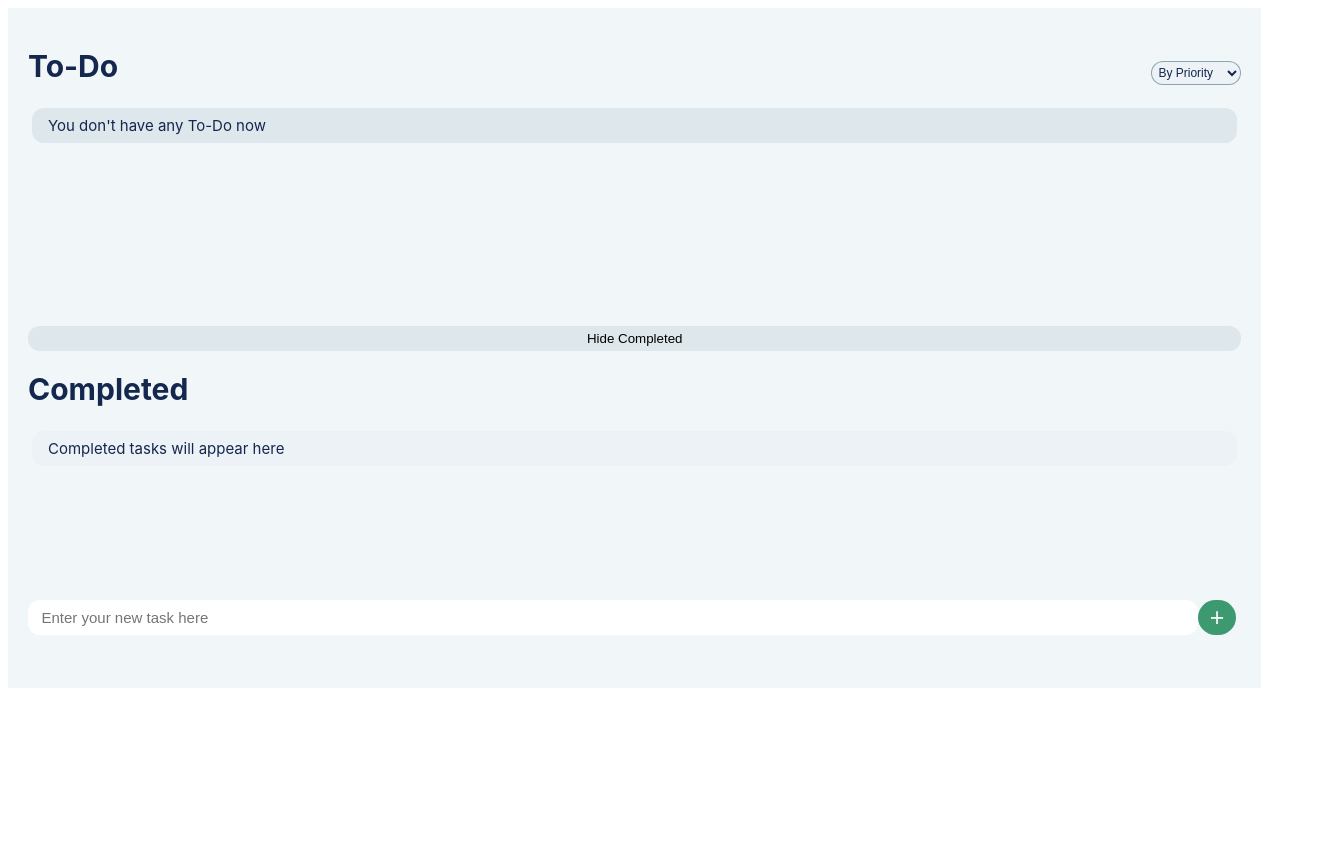
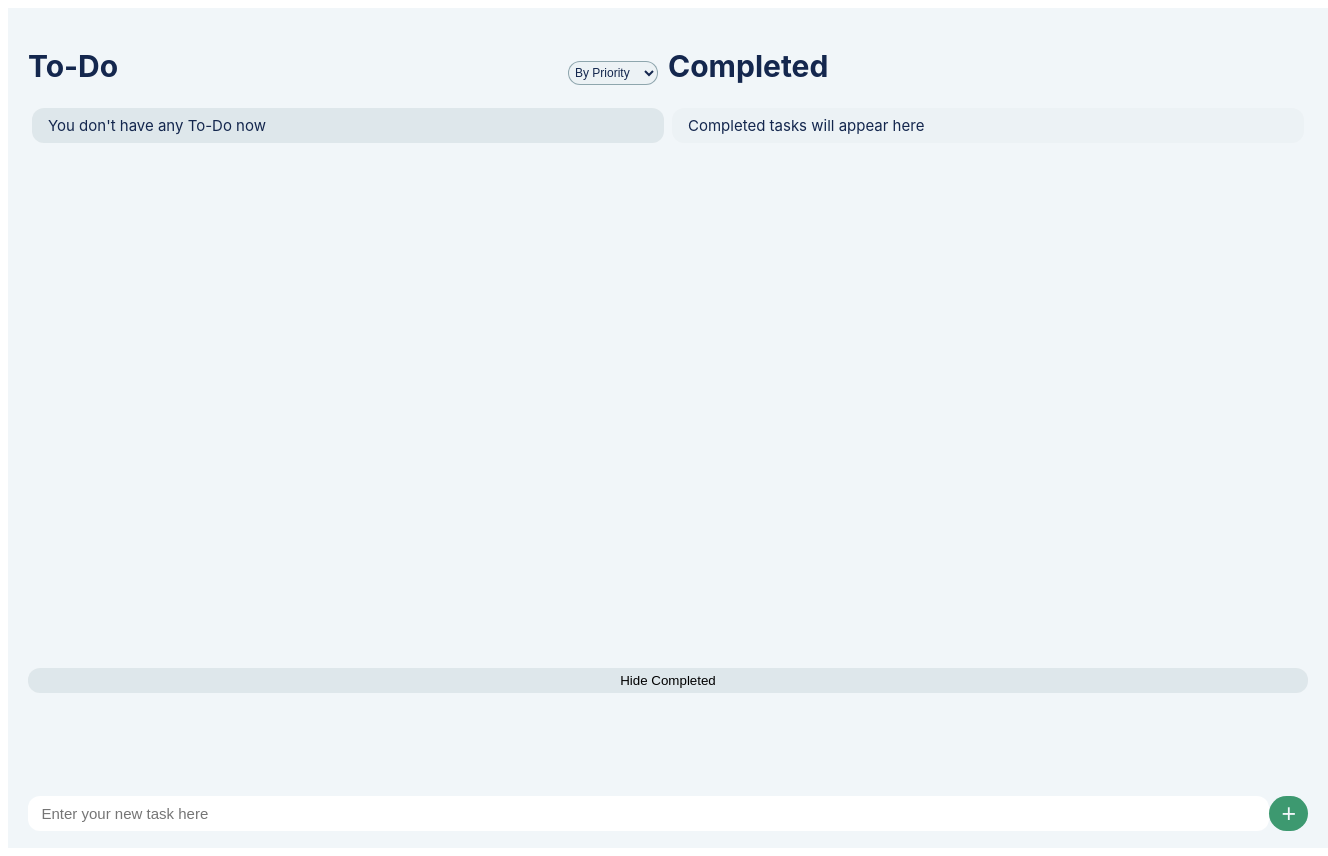
Before and after one commit to yejiahaoderek/cs124, a React (Create React App) app: page / in a window 1280 px wide. Shown: the whole page, 1328 px wide, since content can reach past the window. Before the commit the page ends 800 px from the top, so only its background shows below. Built offline with nearby package versions, Linux system fonts and the light colour scheme; no server answers; the database is empty.

Commit message:
implemented responsive design

```diff
--- a/src/components/CompletedSection.css
+++ b/src/components/CompletedSection.css
@@ -1,7 +1,12 @@
+.completedSection {
+    grid-row: 3;
+}
+
 .headerButton {
     display: flex;
     justify-content: space-between;
     align-items: baseline;
+
 }
 
 .cancel{
@@ -16,6 +21,9 @@
 
 
 .warning{
+    position: relative;
+    right: 10px;
+    /*display: flex;*/
     padding-left: 6px;
     padding-right: 6px;
     background-color: hsla(0, 75%, 53%, 0.6);
@@ -27,6 +35,11 @@
 }
 
 .disabledWarning{
+    position: relative;
+    right: 10px;
+    /*display: flex;*/
+    padding-left: 6px;
+    padding-right: 6px;
     background-color: lightgrey;
     color: #F1F6F9;
     border-radius: 12px;
--- a/src/components/IncompleteSection.css
+++ b/src/components/IncompleteSection.css
@@ -1,5 +1,11 @@
+.incompleteSection {
+    grid-row: 1;
+}
+
 .sortSelect{
     display: flex;
+    position: relative;
+    right: 10px;
     padding-left: 2px;
     border: 1px solid rgba(1, 50, 67, 0.4);
     width: 90px;
@@ -22,24 +28,19 @@
     align-items: baseline;
 }
 
-.taskItems {
-    display: flex;
-    flex-wrap: wrap;
-    border-style: none;
-    border-radius: 12px;
-    border-width: 2px;
-}
-
-.taskItems>div{
-    margin: 4px;
-}
 
 .confirmButton{
-    border-style: none;
-    border-radius: 12px;
     background-color: #3D9970;
     border-color: #3D9970;
     color: #F1F6F9;
+    position: relative;
+    right: 10px;
+    /*display: flex;*/
+    padding-left: 6px;
+    padding-right: 6px;
+    border-style: none;
+    border-radius: 12px;
+    margin-left: auto;
     height: 22px;
 }
 
--- a/src/components/IncompleteSection.js
+++ b/src/components/IncompleteSection.js
@@ -31,7 +31,7 @@ function IncompleteSection(props) {
                 }
 
                 {props.editID &&
-                    <div>
+                    <div className={"buttonGroup"}>
                         <button
                             className="confirmButton"
                             onClick={()=>{
--- a/src/components/Item.css
+++ b/src/components/Item.css
@@ -42,10 +42,9 @@ input[type="checkbox"]{
     background-color: white;
     color: gray;
     border: none;
-    /*height: 25px;*/
-    /*width: 230px;*/
     padding-left: 10px;
     font-size: 15px;
+    width: 70%;
 }
 
 .rename:focus {
--- a/src/components/ItemList.css
+++ b/src/components/ItemList.css
@@ -1,6 +1,19 @@
+.taskItems {
+    /*display: flex;*/
+    /*flex-wrap: wrap;*/
+    border-style: none;
+    border-radius: 12px;
+    border-width: 2px;
+}
+
+.taskItems>div{
+    margin: 4px;
+}
+
+
 .completedTaskItems{
-    display: flex;
-    flex-wrap: wrap;
+    /*display: flex;*/
+    /*flex-wrap: wrap;*/
     border-style: none;
     border-radius: 12px;
     border-width: 2px;
--- a/src/components/TaskManager.css
+++ b/src/components/TaskManager.css
@@ -1,8 +1,9 @@
+
 #outlier{
-    width: 96%;
-    height: 640px;
+    width: 100vw;
+    height: 100vh;
     display: grid;
-    grid-template-rows: 1fr 25px 1fr 20px;
+    grid-template-rows: 50% 5% 35% 10%;
     background: #F1F6F9;
     padding: 20px;
 }
@@ -17,49 +18,82 @@ body{
     font-size: 15px;
 }
 
+@media screen and (orientation:landscape) {
+    #outlier{
+        width: 100vw;
+        height: 100vh;
+        display: grid;
+        grid-template-rows: 80% 1% 15%;
+        grid-template-columns: 50% 50%;
+        background: #F1F6F9;
+        /*padding: 20px;*/
+    }
+
+    .incompleteSection {
+        grid-column: 1;
+        grid-row: 1;
+    }
+
+    .completedSection {
+        grid-column: 2;
+        grid-row: 1;
+    }
+
+    .hideButton {
+        grid-column: 1 / span 2;
+        grid-row: 2;
+    }
+
+    .disabledHideButton{
+        grid-column: 1 / span 2;
+        grid-row: 2;
+    }
+
+    .addList {
+        grid-row: 3;
+        grid-column: 1 / span 2;
+        margin-left: auto;
+        width: 100vw;
+        align-items: center;
+        justify-content: center;
+        display: flex;
+        /*flex-wrap: wrap;*/
+    }
+
     .taskInputBox {
         border-radius: 12px;
         background-color: white;
         border-style: none;
         height: 8px;
-    width: 93%;
+        width: 100%;
         padding: 0.9em;
         font-size: 15px;
     }
 
+    /*.listItem{*/
+    /*    width: 10%;*/
+    /*}*/
+}
 
-/*.taskInputBox:focus {*/
-/*    outline: 2px solid rgba(1, 50, 67, 0.5);*/
-/*    -moz-outline-radius: 12px;*/
-/*}*/
+.addList {
+    grid-row: 4;
+    width: 100vw;
+    margin-left: auto;
+    align-items: center;
+    justify-content: center;
+    display: flex;
+    /*display: flex;*/
+    /*flex-wrap: wrap;*/
+}
 
-@media screen and (max-width: 1000px) {
-    /*.addList {*/
-    /*    position: fixed;*/
-    /*    top: 600px;*/
-    /*    width: 100px;*/
-    /*    margin-left: auto;*/
-    /*    display: flex;*/
-    /*    flex-wrap: wrap;*/
-    /*}*/
 .taskInputBox {
     border-radius: 12px;
     background-color: white;
     border-style: none;
     height: 8px;
-        width: 80%;
+    width: 100%;
     padding: 0.9em;
     font-size: 15px;
-    }
-}
-
-.addList {
-    position: fixed;
-    top: 600px;
-    width: 96%;
-    margin-left: auto;
-    display: flex;
-    flex-wrap: wrap;
 }
 
 
@@ -121,6 +155,7 @@ button:hover {
 
 
 .hideButton{
+    grid-row: 2;
     border-width: 1px;
     height: 25px;
     width: 100%;
@@ -136,4 +171,7 @@ button:hover {
 
 .buttonGroup {
     margin-left: auto;
+    position: relative;
+    padding-right: 10px;
+    display: flex;
 }
```
Lines whose indentation alone changed are shown as unchanged.
